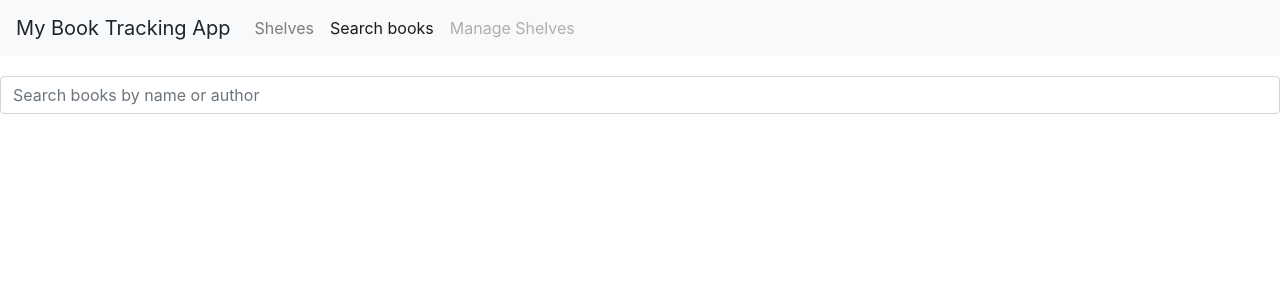
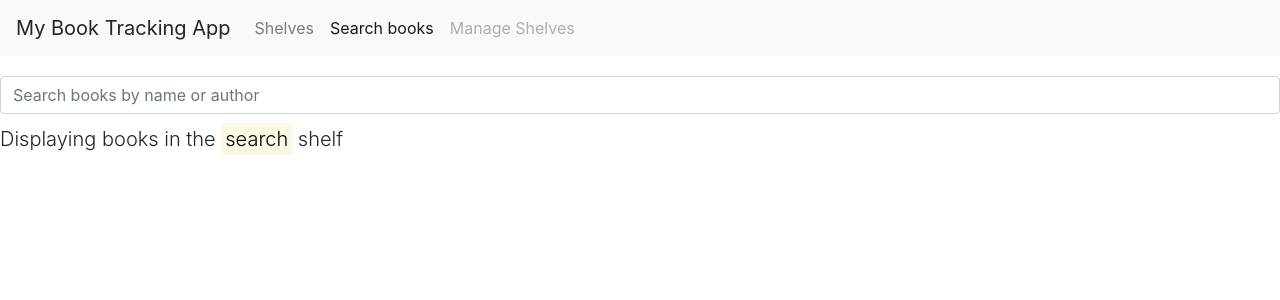
Before and after one commit to johncol/nano-degreee-course-book-tracking-app, a React (Create React App) app: page /search-books in a window 1280 px wide. Shown: the top 300 px of the page. Built offline with nearby package versions, Linux system fonts and the light colour scheme.

Commit message:
Add logic for searching books in the API

```diff
--- a/package.json
+++ b/package.json
@@ -3,6 +3,7 @@
   "version": "0.1.0",
   "private": true,
   "dependencies": {
+    "lodash": "^4.17.11",
     "prop-types": "^15.6.2",
     "react": "^16.6.3",
     "react-dom": "^16.6.3",
--- a/src/api/BooksAPI.js
+++ b/src/api/BooksAPI.js
@@ -42,4 +42,4 @@ export const search = query =>
     body: JSON.stringify({ query })
   })
     .then(res => res.json())
-    .then(data => data.books);
+    .then(data => (data.books.error ? [] : data.books));
--- a/src/components/SearchBooks.jsx
+++ b/src/components/SearchBooks.jsx
@@ -1,16 +1,47 @@
 import React from 'react';
+import debounce from 'lodash/debounce';
 
-const SearchBooks = () => {
+import Shelf from './Shelf.jsx';
+import * as BooksApi from './../api/BooksAPI';
+
+class SearchBooks extends React.Component {
+  state = {
+    results: [],
+    query: ''
+  };
+
+  search = debounce(query => {
+    if (query !== '') {
+      BooksApi.search(query).then(results => this.setState({ results }));
+    } else {
+      this.setState({ results: [] });
+    }
+  }, 500);
+
+  updateQuery = event => {
+    const query = event.target.value.trim();
+    this.setState(() => ({ query }), () => this.search(this.state.query));
+  };
+
+  render() {
+    const { results, query } = this.state;
     return (
       <div className="search-books">
+        <div className="search-bar">
           <input
             type="search"
             className="form-control"
             id="search-input"
             placeholder="Search books by name or author"
+            value={query}
+            onChange={this.updateQuery}
+            autoComplete="off"
           />
         </div>
+        <Shelf books={results} shelf={{ name: 'search' }} />
+      </div>
     );
-};
+  }
+}
 
 export default SearchBooks;
```
Also changed, not shown: 1 other file (tests, documents, lock files or other folders). Lines whose indentation alone changed are shown as unchanged.
